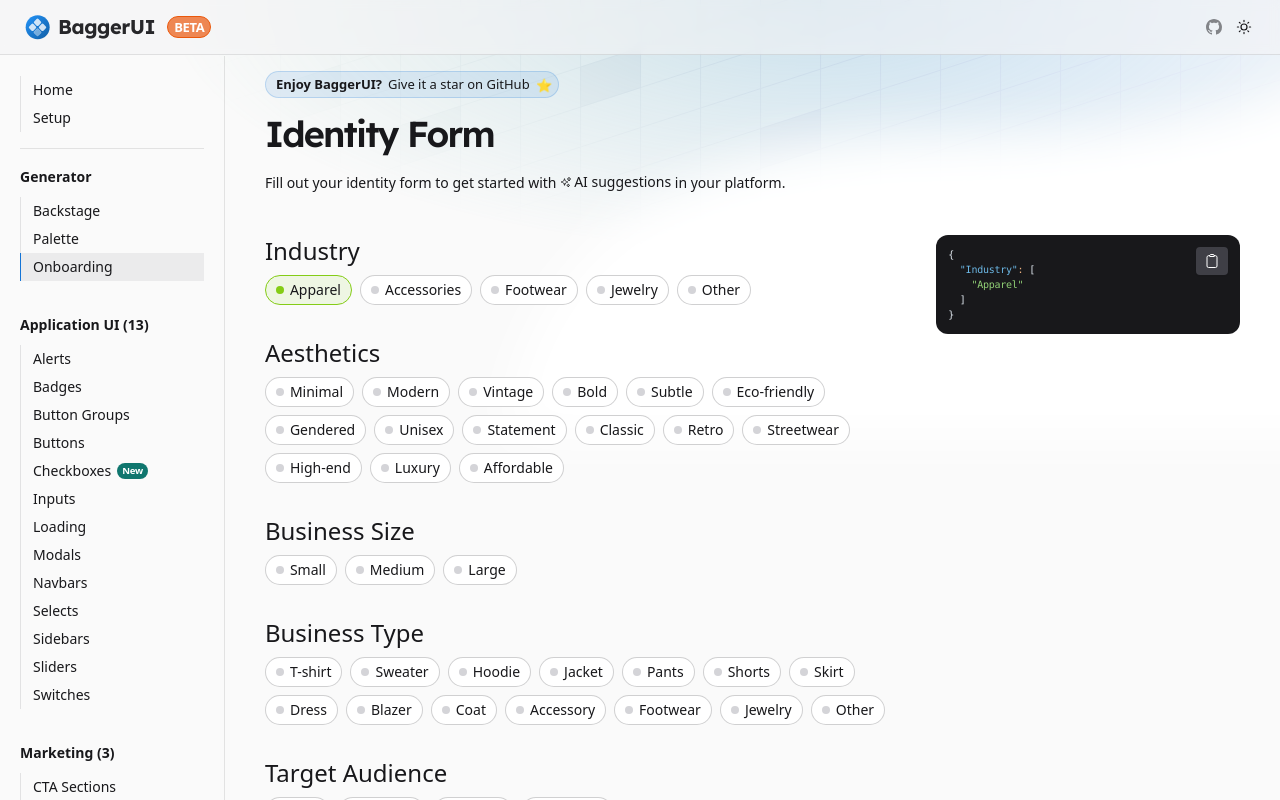
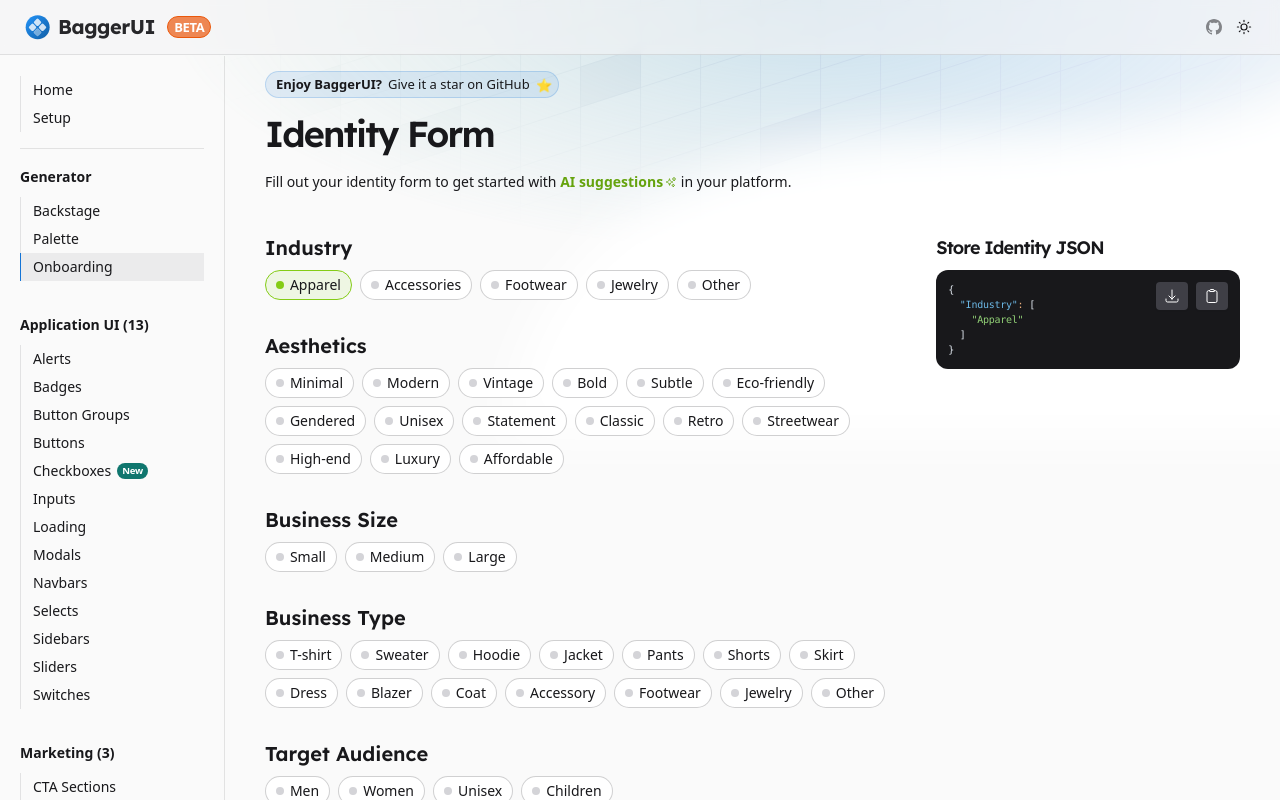
Before and after one commit to kiko-g/bagger-ui, a Next.js app: page /generator/onboarding in a window 1280 px wide. Both pictures are taken after a click on the button "Apparel". Shown: the top 800 px of the page. Built offline with nearby package versions, Linux system fonts and the light colour scheme.

Commit message:
add download button

```diff
--- a/src/app/generator/onboarding/page.tsx
+++ b/src/app/generator/onboarding/page.tsx
@@ -22,9 +22,9 @@ export default function Generator() {
 
       <p className="mb-2 max-w-3xl text-sm">
         Fill out your identity form to get started with{' '}
-        <span className="inline-flex items-center gap-0.5">
+        <span className="inline-flex items-center gap-0.5 font-semibold text-lime-600">
+          AI suggestions
           <SparklesIcon className="h-3 w-3" />
-          AI suggestions
         </span>{' '}
         in your platform.
       </p>
@@ -33,18 +33,23 @@ export default function Generator() {
         <div className="col-span-1 flex flex-col gap-8 lg:col-span-2">
           {Object.entries(possible).map(([key, values]) => (
             <div key={`possible-${key}`} className="flex flex-col gap-2">
-              <h4 className="text-2xl font-medium">{key.charAt(0).toUpperCase() + key.slice(1)}</h4>
+              <h4 className={clsx(lexend.className, 'text-xl font-semibold')}>{key}</h4>
               <ul className="flex max-w-7xl flex-wrap gap-2">
                 {values.map((value, valueIdx) => (
-                  <FormBubble
+                  <RadioBubble
                     key={`value-${key}-${valueIdx}`}
                     label={value}
                     callback={(label, checked) =>
-                      setForm((prevForm) => {
-                        const updatedList = checked
-                          ? [...(prevForm[key] || []), label]
-                          : (prevForm[key] || []).filter((l) => l !== label)
-                        return { ...prevForm, [key]: updatedList }
+                      setForm((prev) => {
+                        if (checked) return { ...prev, [key]: [...(prev[key] || []), label] }
+                        else {
+                          const updatedList = (prev[key] || []).filter((l) => l !== label)
+                          if (updatedList.length === 0) {
+                            const { [key]: _, ...rest } = prev
+                            return rest
+                          }
+                          return { ...prev, [key]: updatedList }
+                        }
                       })
                     }
                   />
@@ -54,9 +59,13 @@ export default function Generator() {
           ))}
         </div>
 
-        <div className="col-span-1 h-full lg:col-span-1">
-          {Object.keys(form).length > 0 && (
+        {Object.keys(form).length > 0 && (
+          <div className="col-span-1 h-full lg:col-span-1">
+            <h4 className={clsx(lexend.className, 'mb-2 text-lg font-semibold tracking-tighter')}>
+              Store Identity JSON
+            </h4>
             <CodeShowcaseDirect
+              allowDownload
               language="json"
               code={JSON.stringify(form, null, 2)}
               options={{
@@ -66,14 +75,14 @@ export default function Generator() {
                 lineHeight: '1.25',
               }}
             />
-          )}
-        </div>
+          </div>
+        )}
       </article>
     </Layout>
   )
 }
 
-function FormBubble({ label, callback }: { label: string; callback: (label: string, checked: boolean) => void }) {
+function RadioBubble({ label, callback }: { label: string; callback: (label: string, checked: boolean) => void }) {
   const [checked, setChecked] = useState(false)
 
   function handleClick() {
@@ -87,8 +96,8 @@ function FormBubble({ label, callback }: { label: string; callback: (label: stri
       onClick={handleClick}
       className={clsx(
         checked
-          ? 'border-lime-500 bg-lime-500/10 hover:opacity-80 dark:border-transparent dark:bg-lime-500/10'
-          : 'border-zinc-900/20 bg-white hover:border-lime-500/50 hover:bg-lime-500/10 dark:bg-white/5 dark:hover:border-white/0 dark:hover:bg-white/10',
+          ? 'border-lime-500 bg-lime-500/10 dark:border-transparent dark:bg-lime-500/20'
+          : 'border-zinc-900/20 bg-white hover:border-lime-500/50 hover:bg-lime-500/5 dark:bg-white/5 dark:hover:border-white/0 dark:hover:bg-white/10',
         'group flex items-center gap-1.5 rounded-full border px-2.5 py-0.5 text-sm transition-all duration-200',
       )}
     >
--- a/src/components/CodeShowcaseDirect.tsx
+++ b/src/components/CodeShowcaseDirect.tsx
@@ -1,8 +1,8 @@
 'use client'
 
-import React, { useState, useCallback } from 'react'
+import React, { useState, useCallback, useMemo } from 'react'
 import clsx from 'clsx'
-import { CheckIcon, ClipboardIcon } from '@heroicons/react/24/outline'
+import { ArrowDownTrayIcon, CheckIcon, ClipboardIcon } from '@heroicons/react/24/outline'
 import { Prism as SyntaxHighlighter } from 'react-syntax-highlighter'
 import { coldarkDark } from 'react-syntax-highlighter/dist/cjs/styles/prism'
 import { Inter_Tight } from 'next/font/google'
@@ -14,14 +14,19 @@ type Props = {
   code: string
   language: string
   options?: any
+  allowDownload?: boolean
 }
 
-export function CodeShowcaseDirect({ code, language, options }: Props) {
+export function CodeShowcaseDirect({ code, language, options, allowDownload }: Props) {
+  const canCopy = useMemo(() => code !== '', [code])
+  const canDownload = useMemo(() => allowDownload && code !== '', [allowDownload, code])
+
   return (
     <div className={clsx(fontMono.variable, 'group relative mb-4 max-w-7xl overflow-auto rounded-xl')}>
       {/* Controls */}
       <div className="absolute right-3 top-3 z-20 flex items-center justify-end gap-2">
-        {code === '' ? null : <CopyCodeButton text={code} />}
+        {canDownload ? <DownloadButton text={code} filename={`store-identity.${language}`} /> : null}
+        {canCopy ? <CopyCodeButton text={code} /> : null}
       </div>
 
       <SyntaxHighlighter
@@ -66,3 +71,39 @@ function CopyCodeButton({ text }: { text: string }) {
     </button>
   )
 }
+
+function DownloadButton({ text, filename }: { text: string; filename: string }) {
+  const [isDownloading, setIsDownloading] = useState(false)
+
+  const download = () => {
+    setIsDownloading(true)
+    try {
+      const blob = new Blob([text], { type: 'text/plain' })
+      const url = URL.createObjectURL(blob)
+      const a = document.createElement('a')
+      a.href = url
+      a.download = filename
+      document.body.appendChild(a)
+      a.click()
+      document.body.removeChild(a)
+      URL.revokeObjectURL(url)
+    } catch (error) {
+      console.error('Failed to download code.')
+    } finally {
+      setIsDownloading(false)
+    }
+  }
+
+  return (
+    <button
+      onClick={download}
+      disabled={isDownloading}
+      className={clsx(
+        'flex items-center justify-start gap-1.5 rounded bg-zinc-700 px-2 py-1.5 text-xs text-white shadow-sm transition disabled:cursor-not-allowed dark:bg-zinc-900',
+        isDownloading ? '' : 'hover:bg-zinc-600 dark:hover:bg-zinc-700',
+      )}
+    >
+      {isDownloading ? <CheckIcon className="h-4 w-4" /> : <ArrowDownTrayIcon className="h-4 w-4" />}
+    </button>
+  )
+}
```
